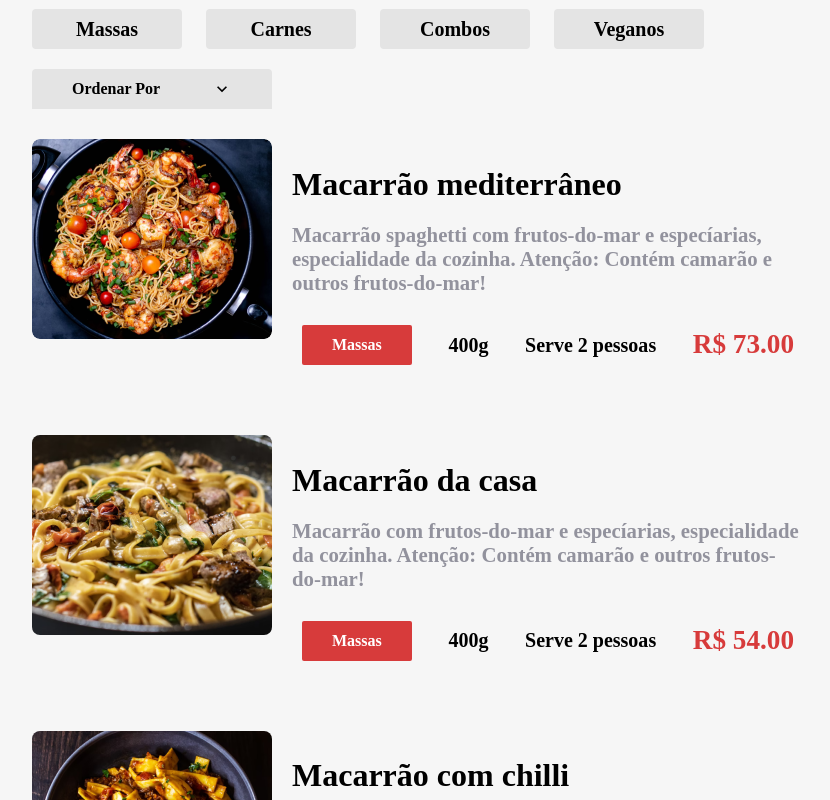
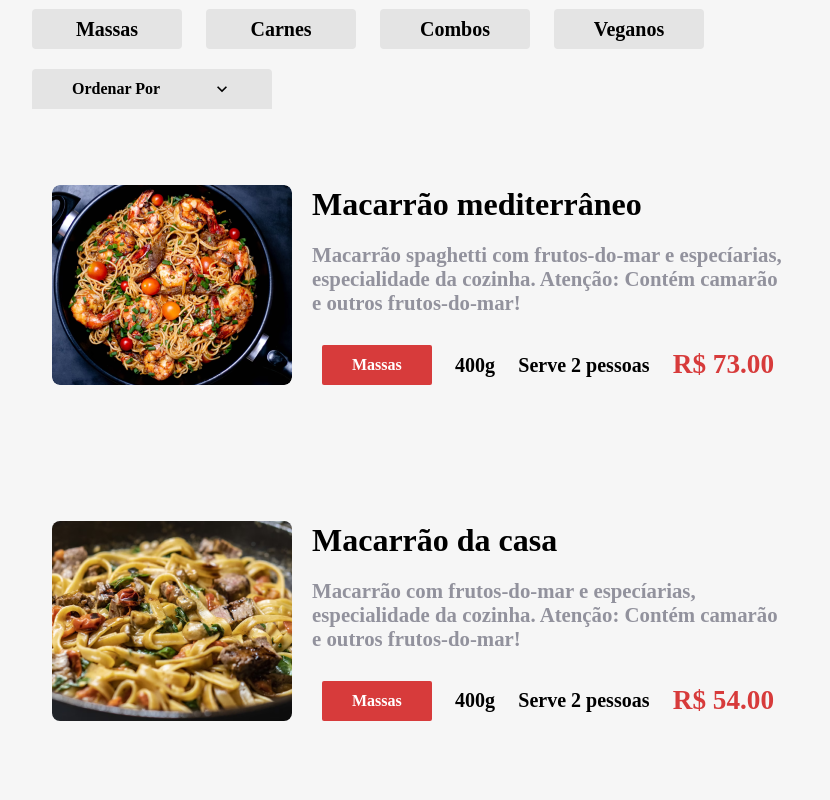
Before and after one commit to pedroltdias/react-study, a React (Create React App) app in the folder aluroni/: page /cardapio in a window 1280 px wide. Shown: the part 640-1440 px from the top of the page, without its empty margins (168-998 px from the left). Built offline with nearby package versions, Linux system fonts and the light colour scheme; a web font is replaced by a local one.

Commit message:
tornando item do cardapio clicavel

```diff
--- a/aluroni/src/pages/Cardapio/Itens/Item/Item.module.scss
+++ b/aluroni/src/pages/Cardapio/Itens/Item/Item.module.scss
@@ -2,9 +2,18 @@
 @import "styles/breakpoints";
 
 .item {
+	align-items: center;
+	border-radius: 10px;
+	cursor: pointer;
 	display: flex;
 	flex-wrap: wrap;
+	padding: 20px;
+	transition: .2s ease-in;
 	width: 90%;
+
+	&:hover {
+		background-color: $grey;
+	}
 
 	&__imagem {
 		min-width: 240px;
@@ -25,7 +34,7 @@
 		flex-direction: column;
 		flex-wrap: wrap;
 		justify-content: space-around;
-		padding: 0 20px;
+		margin: 0 20px;
 
 		@media (max-width: $desktop_xsm) {
 			flex-direction: row;
--- a/aluroni/src/pages/Cardapio/Itens/Item/index.tsx
+++ b/aluroni/src/pages/Cardapio/Itens/Item/index.tsx
@@ -1,13 +1,16 @@
 import styles from "./Item.module.scss";
 import { Prato } from "types/Prato";
 import TagsPrato from "components/TagsPrato";
+import { useNavigate } from "react-router-dom";
 
 type Props = Prato;
 
 export default function Item(props: Props) {
-	const { title, description, photo } = props;
+	const { id, title, description, photo } = props;
+	const navigate = useNavigate();
+
 	return (
-		<div className={styles.item}>
+		<div className={styles.item} onClick={() => navigate(`/prato/${id}`)}>
 			<div className={styles.item__imagem}>
 				<img src={photo} alt={title} />
 			</div>
--- a/aluroni/src/pages/Prato/index.tsx
+++ b/aluroni/src/pages/Prato/index.tsx
@@ -2,13 +2,14 @@
 import { useNavigate, useParams } from "react-router-dom";
 import cardapio from "data/cardapio.json";
 import TagsPrato from "components/TagsPrato";
+import NotFound from "pages/NotFound";
 
 export default function Prato() {
 	const { id } = useParams();
 	const navigate = useNavigate();
 	const prato = cardapio.find(item => item.id === Number(id));
 	if (!prato) {
-		return "";
+		return <NotFound />;
 	}
 	return (
 		<>
```
